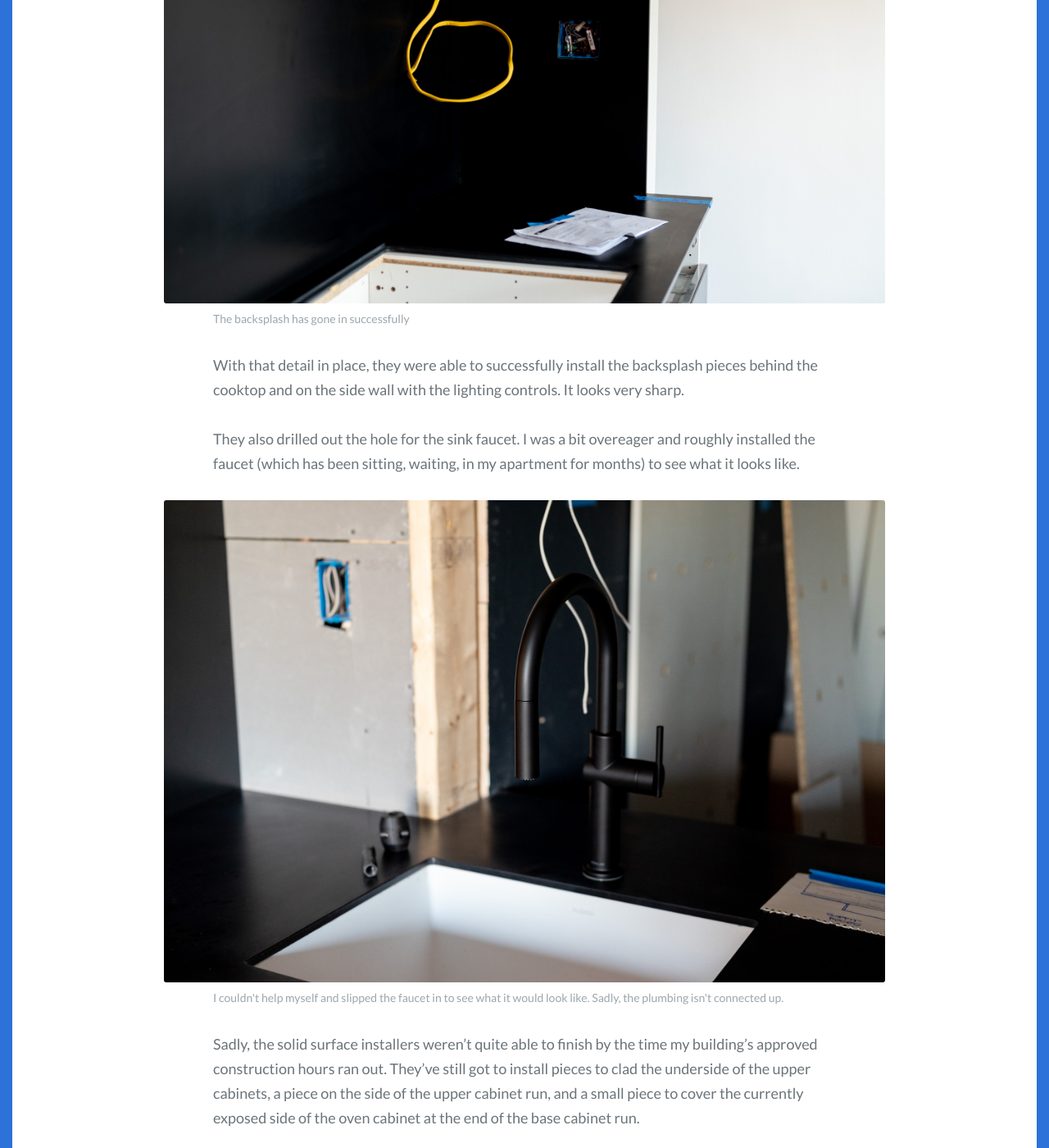
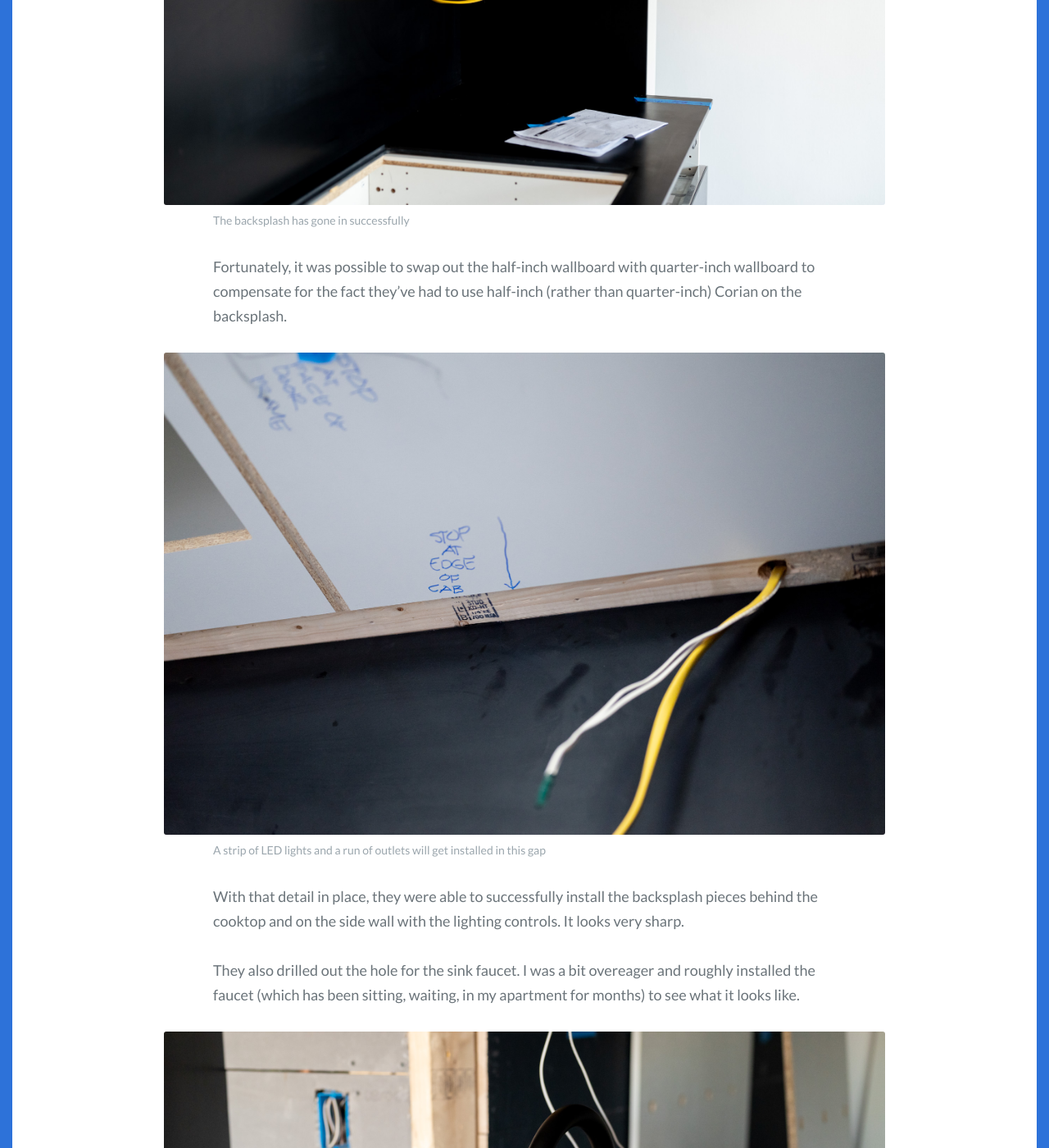
Before and after one commit to jkibe/kitchen145, a Jekyll site: the page built from _posts/2022-11-19-corian-ii.md, in a window 1280 px wide and 1400 px high, scrolled down 1563 px. Shown: the whole window at 82% size. Built offline with Jekyll 4.4.1, drawn with Linux system fonts in a browser that asks for light colours; some web fonts are replaced.

Commit message:
Add photo of channel

```diff
--- a/_posts/2022-11-19-corian-ii.md
+++ b/_posts/2022-11-19-corian-ii.md
@@ -13,9 +13,11 @@ I take the progress I can get. The solid surface team returned yesterday to cont
 
 The course of this project never did run smooth. There was some confusion around the space that would be left underneath the cabinets for the strip of LED lighting and power outlets. Those will get hidden in a small gap between the bottom of the cabinet boxes and the backsplash.
 
+{% include image_caption.html imageurl="images/counters-backsplash-corner.jpg" title="Backsplash" caption="The backsplash has gone in successfully" %}
+
 Fortunately, it was possible to swap out the half-inch wallboard with quarter-inch wallboard to compensate for the fact they've had to use half-inch (rather than quarter-inch) Corian on the backsplash.
 
-{% include image_caption.html imageurl="images/counters-backsplash-corner.jpg" title="Backsplash" caption="The backsplash has gone in successfully" %}
+{% include image_caption.html imageurl="images/counters-channel.jpg" title="Channel" caption="A strip of LED lights and a run of outlets will get installed in this gap" %}
 
 With that detail in place, they were able to successfully install the backsplash pieces behind the cooktop and on the side wall with the lighting controls. It looks very sharp.
 
```
Also changed, not shown: images/counters-channel.jpg (added), 1 other file.
